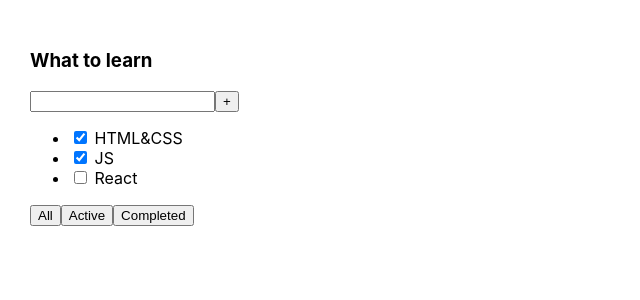
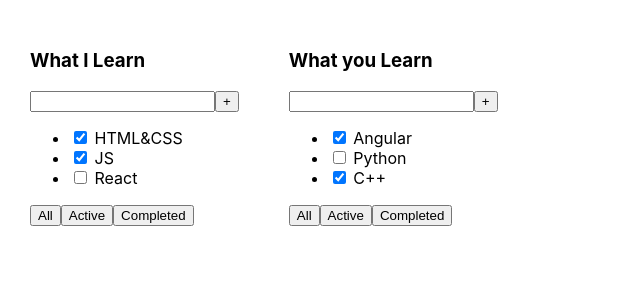
Before and after one commit to DmitryPatskalev/todoListProject, a React (Create React App) app: page / in a window 1280 px wide. Shown: the top 300 px of the page, without its empty margins (0-640 px from the left). Built offline with nearby package versions, Linux system fonts and the light colour scheme.

Commit message:
01_Create_Todolist

```diff
--- a/package.json
+++ b/package.json
@@ -10,6 +10,7 @@
     "@types/node": "^16.18.1",
     "@types/react": "^18.0.23",
     "@types/react-dom": "^18.0.7",
+    "@types/uuid": "^9.0.0",
     "react": "^18.2.0",
     "react-dom": "^18.2.0",
     "react-scripts": "5.0.1",
--- a/src/App.tsx
+++ b/src/App.tsx
@@ -1,28 +1,29 @@
 import React from 'react';
 import './App.css';
+import {TodoList} from "./TodoList";
+import {v1} from "uuid";
 
 function App() {
-    return (
-        <div className="App">
-            <div>
-                <h3>What to learn</h3>
-                <div>
-                    <input/>
-                    <button>+</button>
-                </div>
-                <ul>
-                    <li><input type="checkbox" checked={true}/> <span>HTML&CSS</span></li>
-                    <li><input type="checkbox" checked={true}/> <span>JS</span></li>
-                    <li><input type="checkbox" checked={false}/> <span>React</span></li>
-                </ul>
-                <div>
-                    <button>All</button>
-                    <button>Active</button>
-                    <button>Completed</button>
-                </div>
-            </div>
-        </div>
-    );
+
+	 const task1 = [
+			{id: v1(), title: 'HTML&CSS', isDone: true},
+			{id: v1(), title: 'JS', isDone: true},
+			{id: v1(), title: 'React', isDone: false}
+
+	 ]
+	 const task2 = [
+			{id: v1(), title: 'Angular', isDone: true},
+			{id: v1(), title: 'Python', isDone: false},
+			{id: v1(), title: 'C++', isDone: true},
+	 ]
+
+
+	 return (
+		 <div className="App">
+				<TodoList title='What I Learn' tasks={task1}/>
+				<TodoList title='What you Learn' tasks={task2}/>
+		 </div>
+	 );
 }
 
 export default App;
--- /dev/null
+++ b/src/TodoList.tsx
@@ -0,0 +1,34 @@
+import React from "react";
+
+type TasksType = {
+	 id: string
+	 title: string
+	 isDone: boolean
+}
+
+type TodoListType = {
+	 title: string
+	 tasks: TasksType[]
+}
+
+export const TodoList: React.FC<TodoListType> = ({title, tasks}) => {
+	 return (
+		 <div>
+				<h3>{title}</h3>
+				<div>
+					 <input/>
+					 <button>+</button>
+				</div>
+				<ul>
+					 <li><input type="checkbox" checked={tasks[0].isDone}/> <span>{tasks[0].title}</span></li>
+					 <li><input type="checkbox" checked={tasks[1].isDone}/> <span>{tasks[1].title}</span></li>
+					 <li><input type="checkbox" checked={tasks[2].isDone}/> <span>{tasks[2].title}</span></li>
+				</ul>
+				<div>
+					 <button>All</button>
+					 <button>Active</button>
+					 <button>Completed</button>
+				</div>
+		 </div>
+	 )
+}
```
Also changed, not shown: 2 other files (tests, documents, lock files or other folders).
